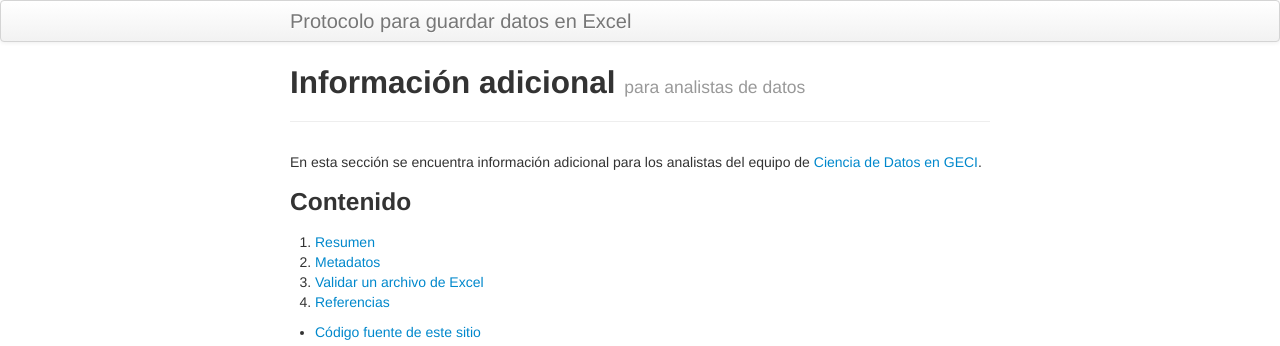
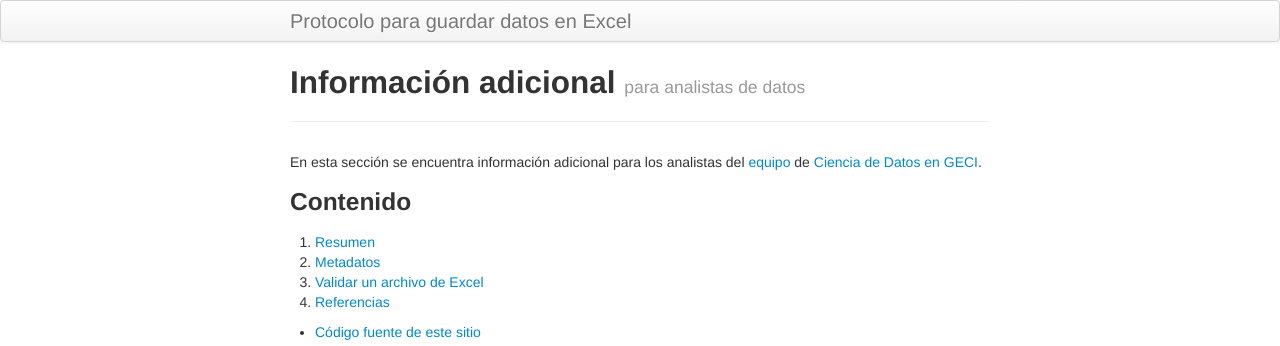
Before and after one commit to MaritzaB/datos_en_excel, a Jekyll site: the page built from ciencia_de_datos/index.md, in a window 1280 px wide. Shown: the top 346 px of the page. Built offline with Jekyll 4.4.1, drawn with Linux system fonts in a browser that asks for light colours; part of the change alters nothing that is shown.

```diff
--- a/ciencia_de_datos/index.md
+++ b/ciencia_de_datos/index.md
@@ -4,7 +4,7 @@ title: Información adicional
 tagline: para analistas de datos
 ---
 
-En esta sección se encuentra información adicional para los analistas del equipo de [Ciencia de Datos en GECI](https://islasgeci.github.io/ciencia_de_datos).
+En esta sección se encuentra información adicional para los analistas del [equipo](https://islasgeci.github.io/ciencia_de_datos/equipo.html) de [Ciencia de Datos en GECI](https://islasgeci.github.io/ciencia_de_datos).
 
 ### Contenido
 
```
